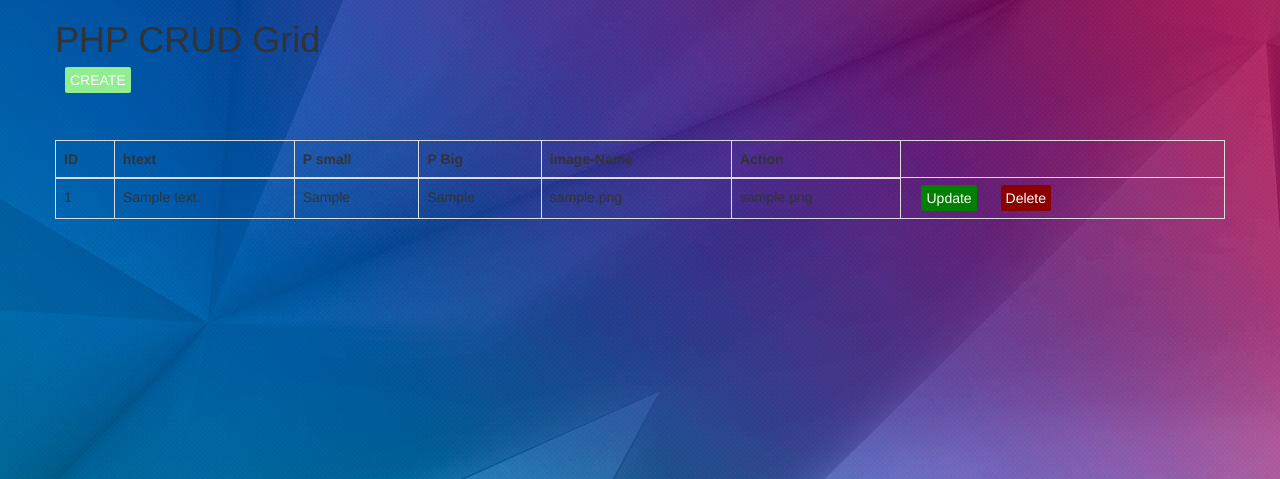
After one commit to amirKenul/Back-End-Pair-Programing-Kenul-Fidan-, a PHP site: page /admin.php in a window 1280 px wide. The commit adds this page. Shown: the top 479 px of the page. Run offline with PHP 8.4, Linux system fonts and the light colour scheme; tables that the repository leaves empty or names only in its code hold one stand-in row (values such as "Sample post").

Commit message:
create part

```diff
--- /dev/null
+++ b/admin.php
@@ -0,0 +1,103 @@
+<!DOCTYPE html>
+<html>
+<head>
+	<title></title>
+	<!-- Latest compiled and minified CSS -->
+<link rel="stylesheet" href="https://maxcdn.bootstrapcdn.com/bootstrap/3.3.6/css/bootstrap.min.css" integrity="sha384-1q8mTJOASx8j1Au+a5WDVnPi2lkFfwwEAa8hDDdjZlpLegxhjVME1fgjWPGmkzs7" crossorigin="anonymous">
+
+<!-- Optional theme -->
+<link rel="stylesheet" href="https://maxcdn.bootstrapcdn.com/bootstrap/3.3.6/css/bootstrap-theme.min.css" integrity="sha384-fLW2N01lMqjakBkx3l/M9EahuwpSfeNvV63J5ezn3uZzapT0u7EYsXMjQV+0En5r" crossorigin="anonymous">
+
+
+<link rel="stylesheet" href="assets/css/style.css">
+<style>
+
+.create{
+	margin-bottom: 20px;
+	background:lightgreen;
+	color:white;
+}
+table{
+	margin-top:50px;
+}
+a{
+	padding:5px;
+	text-decoration: none;
+	border-radius: 2px;
+	margin:10px;
+}
+.read{
+	background-color:#F0F0F0;
+}
+.update{
+	background-color:green;
+	color:white;
+}
+.delete{
+	background-color: darkred;
+	color:white;
+}
+
+</style>
+<?php
+
+include "confiq.php";
+
+$sql="SELECT * FROM textimg";
+
+$query=mysqli_query($conn,$sql);
+
+?>
+
+
+</head>
+<body>
+<div class="container">
+<div class="row" >
+<h1>PHP CRUD Grid</h1>
+<a href="create.php" class="create">CREATE</a>
+
+<table class="table table-bordered">
+  <thead>
+    <tr>
+    <th>ID</th>
+      <th>htext</th>
+      <th>P small</th>
+      <th>P Big</th>
+       <th>image-Name</th>
+       <th>Action</th>
+    </tr>
+  </thead>
+
+  <tbody>
+<?php
+
+while ($row=mysqli_fetch_assoc($query)){
+?>
+<tr>
+<?php
+
+	foreach ($row as $key => $value) {
+		?>
+		<td> <?php echo $value;//echo $key ."->". $value."<br>";?></td>
+		<?php
+	}
+	?>
+	<td style="padding: 10px;">
+
+	     <a href="update.php?id=<?php echo $row['id']?>" class="update">Update</a>
+	     <a href="delete.php?id=<?php echo $row['id']?>" class="delete">Delete</a>
+
+	 </td>
+	</tr>
+
+	<?php
+}
+
+?>
+</tbody>
+</table>
+</div>
+</div>
+</body>
+</html>
--- a/register.php
+++ b/register.php
@@ -41,7 +41,7 @@
 							<input type="password" class="form-control" name="password" placeholder="Password">
 						</div>
 						<button type="submit" class="btn" name="submit">GET STARTED</button>
-						<a href="index.html" class="btn btn-info pull-right" name="submit">Back</a>
+						<a href="index.php" class="btn btn-info pull-right" name="submit">Back</a>
 					</form>
 					<?php
 
@@ -61,7 +61,7 @@
 								if(!$query2){
 										$sql = "INSERT INTO peoplename(nikname, email, password) VALUES ('$nikname', '$email', '$pas')";
 								$query = mysqli_query($conn, $sql);
-								header("Location:index.html");
+								header("Location:index.php");
 										}else{
 											?>
 												<div class="alert alert-danger" role="alert"><a href="login.php"><?php echo "Artiq qeydiyyatdan kecmisiniz!!!" ?></a></div>
```
Also changed, not shown: creat.php (added, +88 -0 lines), index.php (renamed from index.html, +63 -18 lines), login.php (+9 -6 lines), img/300820161517512.jpg (added).
